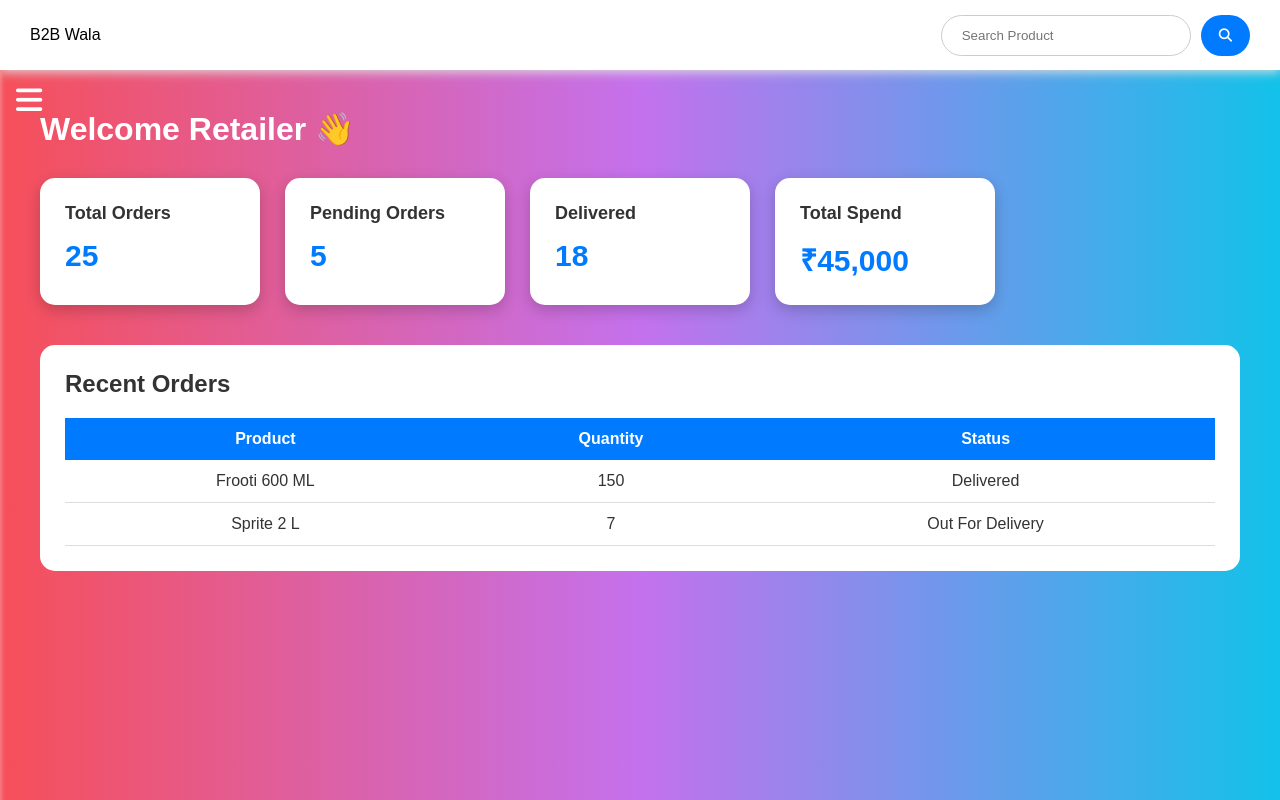
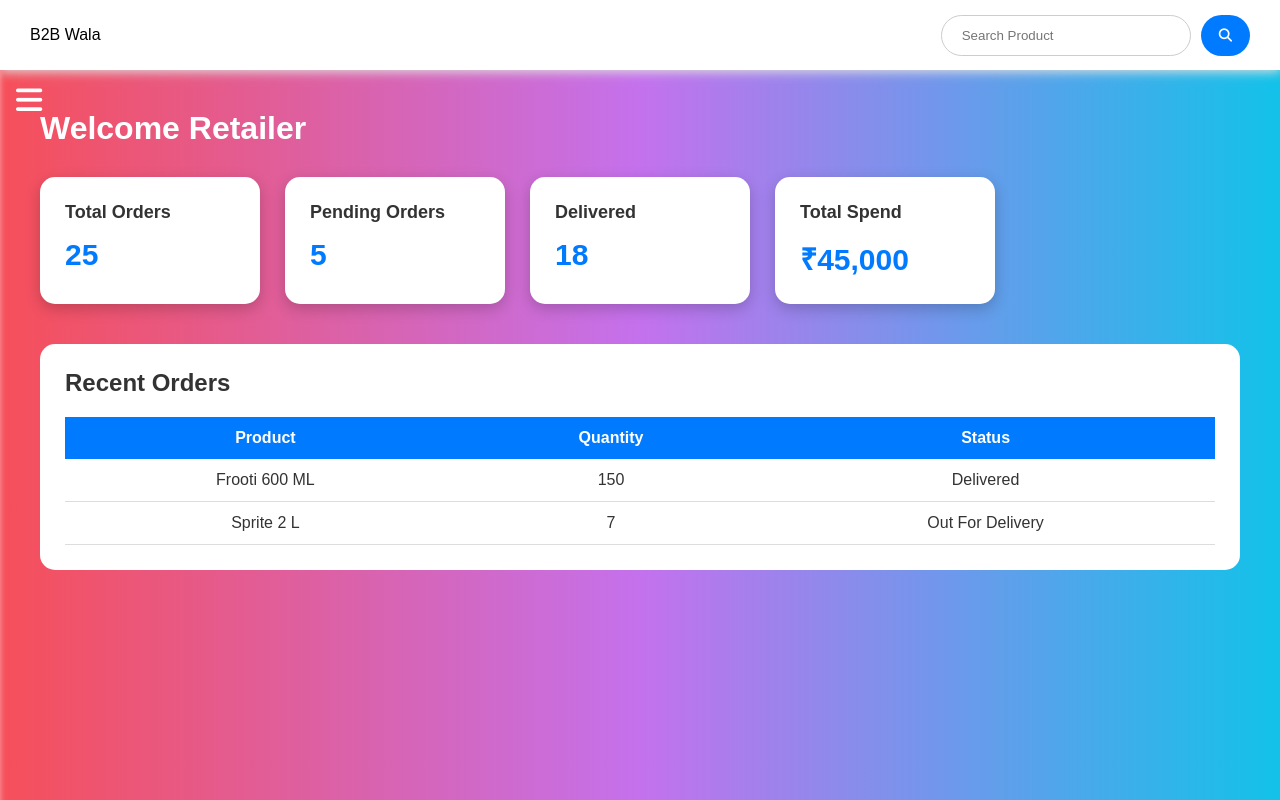
Before and after one commit to IshwarKurkute/b2b-wala, a website: page retailer-dashboard.html in a window 1280 px wide. Drawn offline with Linux system fonts and the light colour scheme.

Commit message:
remove welcome emoji

```diff
--- a/retailer-dashboard.html
+++ b/retailer-dashboard.html
@@ -247,7 +247,7 @@ Logout
 
 
 <h1>
-Welcome Retailer 👋
+Welcome Retailer
 </h1>
 
 
```
